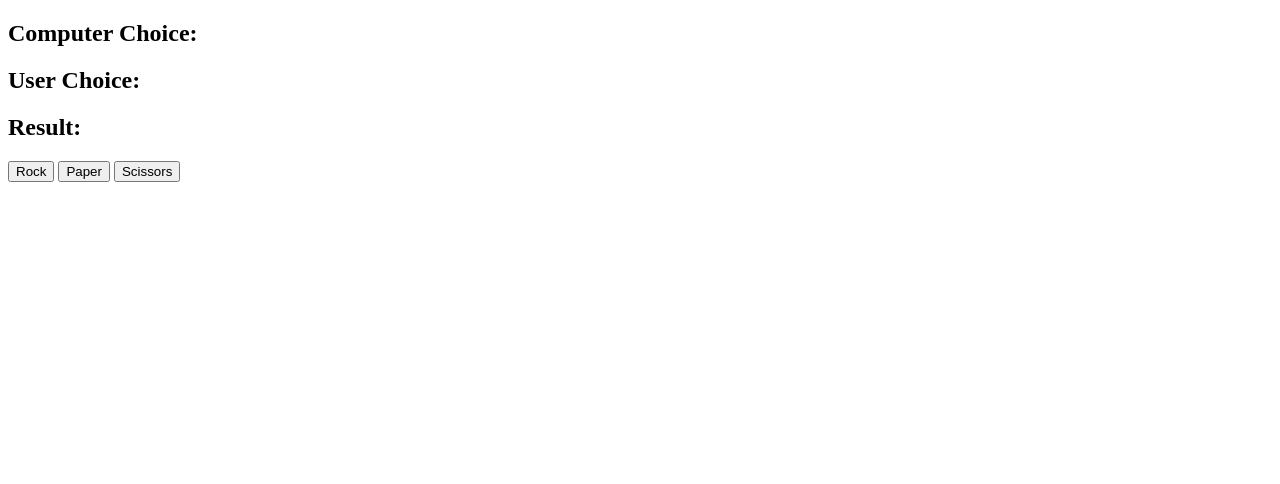
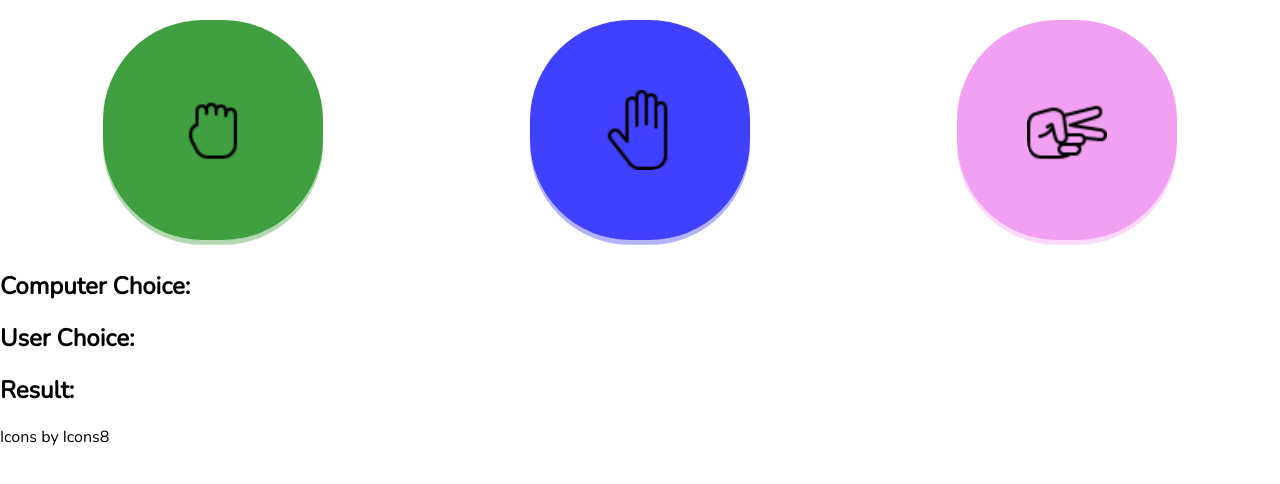
Before and after one commit to rebeccaariss/rock-paper-scissors, a plain HTML site: page index.html in a window 1280 px wide. Drawn offline with nearby package versions, Linux system fonts and the light colour scheme.

Commit message:
Style buttons for user choices

```diff
--- a/app.js
+++ b/app.js
@@ -2,7 +2,7 @@ const computerChoiceDisplay = document.getElementById('computer-choice');
 const userChoiceDisplay = document.getElementById('user-choice');
 const resultDisplay = document.getElementById('result');
 
-const possibleChoices = document.querySelectorAll('button');
+const possibleChoices = document.querySelectorAll('input');
 
 let userChoice;
 let computerChoice;
--- a/index.html
+++ b/index.html
@@ -5,17 +5,22 @@
     <meta http-equiv="X-UA-Compatible" content="IE=edge">
     <meta name="viewport" content="width=device-width, initial-scale=1.0">
     <title>Rock | Paper | Scissors</title>
+    <link rel="stylesheet" type="text/css" href="styles.css">
 </head>
 <body>
-
-    <h2>Computer Choice: <span id="computer-choice"></span></h2>
-    <h2>User Choice: <span id="user-choice"></span></h2>
-    <h2>Result: <span id="result"></span></h2>
-
-    <button id="rock">Rock</button>
-    <button id="paper">Paper</button>
-    <button id="scissors">Scissors</button>
-
+    <div id="user-choices">
+        <input type="image" src="rock.png" name="rock" class="btTxt submit" id="rock" />
+        <input type="image" src="paper.png" name="paper" class="btTxt submit" id="paper" />
+        <input type="image" src="scissors.png" name="scissors" class="btTxt submit" id="scissors" />
+    </div>
+    <div id="selections">
+        <h2>Computer Choice: <span id="computer-choice"></span></h2>
+        <h2>User Choice: <span id="user-choice"></span></h2>
+        <h2>Result: <span id="result"></span></h2>
+    </div>
+    <footer>
+        <a href="https://icons8.com/" target="_blank">Icons by Icons8</a>
+    </footer>
     <script src="app.js" charset="utf-8"></script>
 </body>
 </html>
--- /dev/null
+++ b/styles.css
@@ -0,0 +1,62 @@
+@import url('https://fonts.googleapis.com/css2?family=Montserrat&family=Nunito&display=swap');
+
+body {
+    margin: 0;
+    font-family: Nunito, sans-serif;
+    min-height: 100vh;
+}
+
+div#user-choices {
+    display: flex;
+    flex-wrap: wrap;
+    justify-content: space-around;
+}
+
+input#rock {
+    background-color: rgba(0, 128, 0, 0.75);
+    box-shadow: 0 0.3rem rgba(0, 128, 0, 0.30);
+}
+
+input#paper {
+    background-color: rgba(0, 0, 255, 0.75);
+    box-shadow: 0 0.3rem rgba(0, 0, 255, 0.30);
+}
+
+input#scissors {
+    background-color: rgba(238, 130, 238, 0.75);
+    box-shadow: 0 0.3rem rgba(238, 130, 238, 0.30);
+}
+
+input {
+    padding: 70px;
+    width: 80px;
+    margin: 20px auto 10px;
+    border-radius: 100px;
+}
+
+input:hover {
+    opacity: 85%;
+}
+
+input:active {
+    transform: translate(0, 0.3rem);
+    box-shadow: 0 0.1rem rgba(255, 255, 255, 0.65);
+}
+
+a:link,
+a:visited {
+    color: black;
+    text-decoration: none;
+}
+
+a:hover,
+a:active {
+    text-decoration: underline;
+}
+
+/* Media Query: Large smartphone (vertical) */
+@media screen and (max-width: 600px) {
+    .container {
+        flex-direction: column;
+    }
+}
```
Also changed, not shown: paper.png (added), rock.png (added), scissors.png (added).
